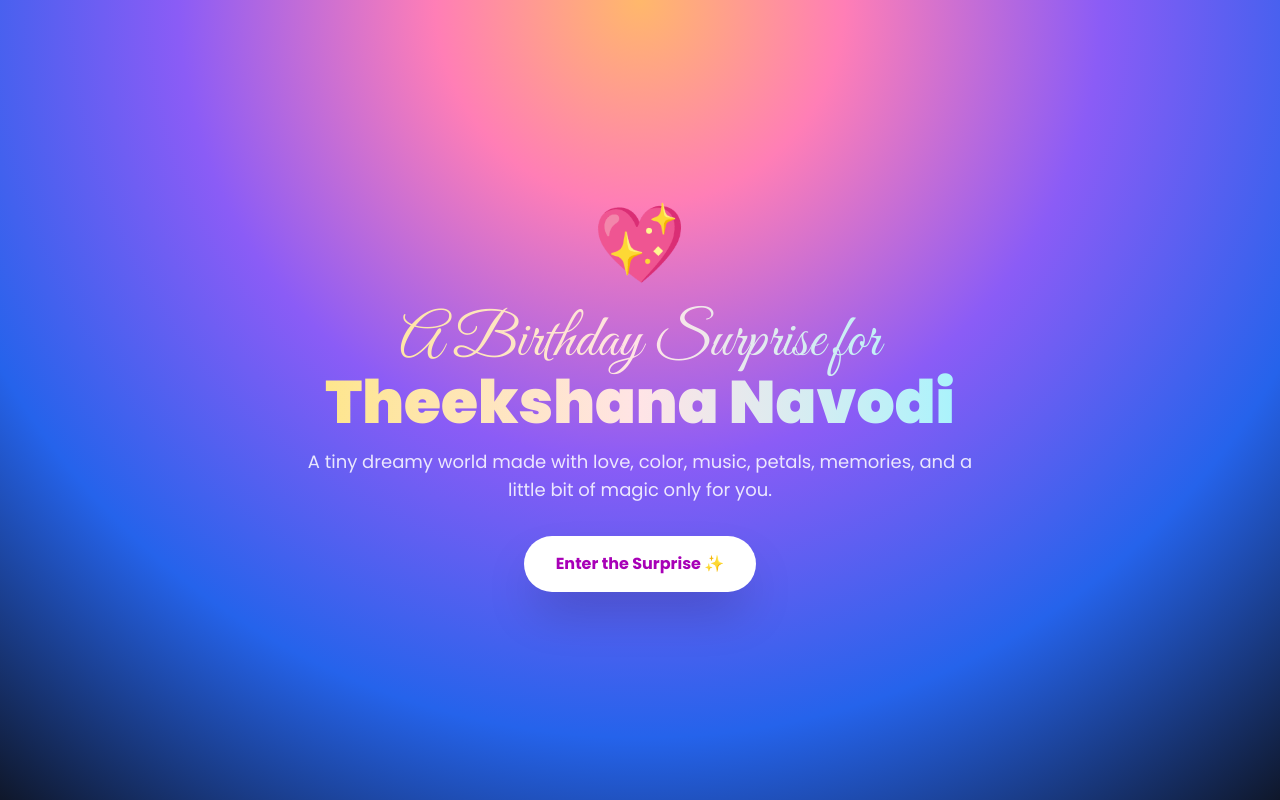
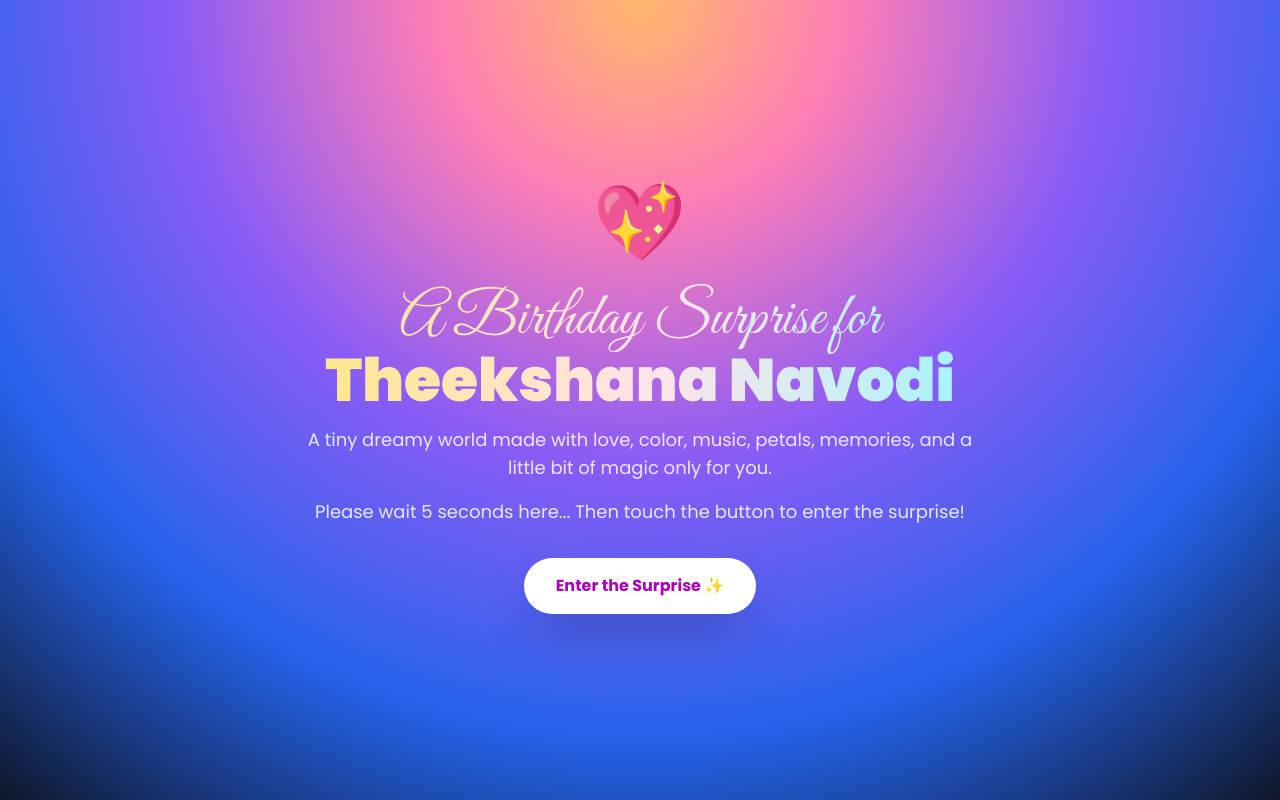
Before and after one commit to yasiru-vk-721/birthday_web, a React (Vite) app: page / in a window 1280 px wide. Shown: the top 800 px of the page. Built offline with nearby package versions, Linux system fonts and the light colour scheme.

Commit message:
comiit 6

```diff
--- a/src/App.jsx
+++ b/src/App.jsx
@@ -450,7 +450,7 @@ function IntroLoader({ onEnter }) {
           <span className="block not-italic" style={{ fontFamily: bodyFont, fontWeight: 900 }}>Theekshana Navodi</span>
         </h1>
         <p className="mx-auto mt-4 max-w-2xl text-white/85 md:text-lg">A tiny dreamy world made with love, color, music, petals, memories, and a little bit of magic only for you.</p>
-
+        <p className="mx-auto mt-4 max-w-2xl text-white/85 md:text-lg">Please wait 5 seconds here... Then touch the button to enter the surprise!</p>
         <button
           onClick={onEnter}
           className="mt-8 rounded-full bg-white px-8 py-4 font-bold text-fuchsia-700 shadow-2xl transition hover:scale-105"
```
